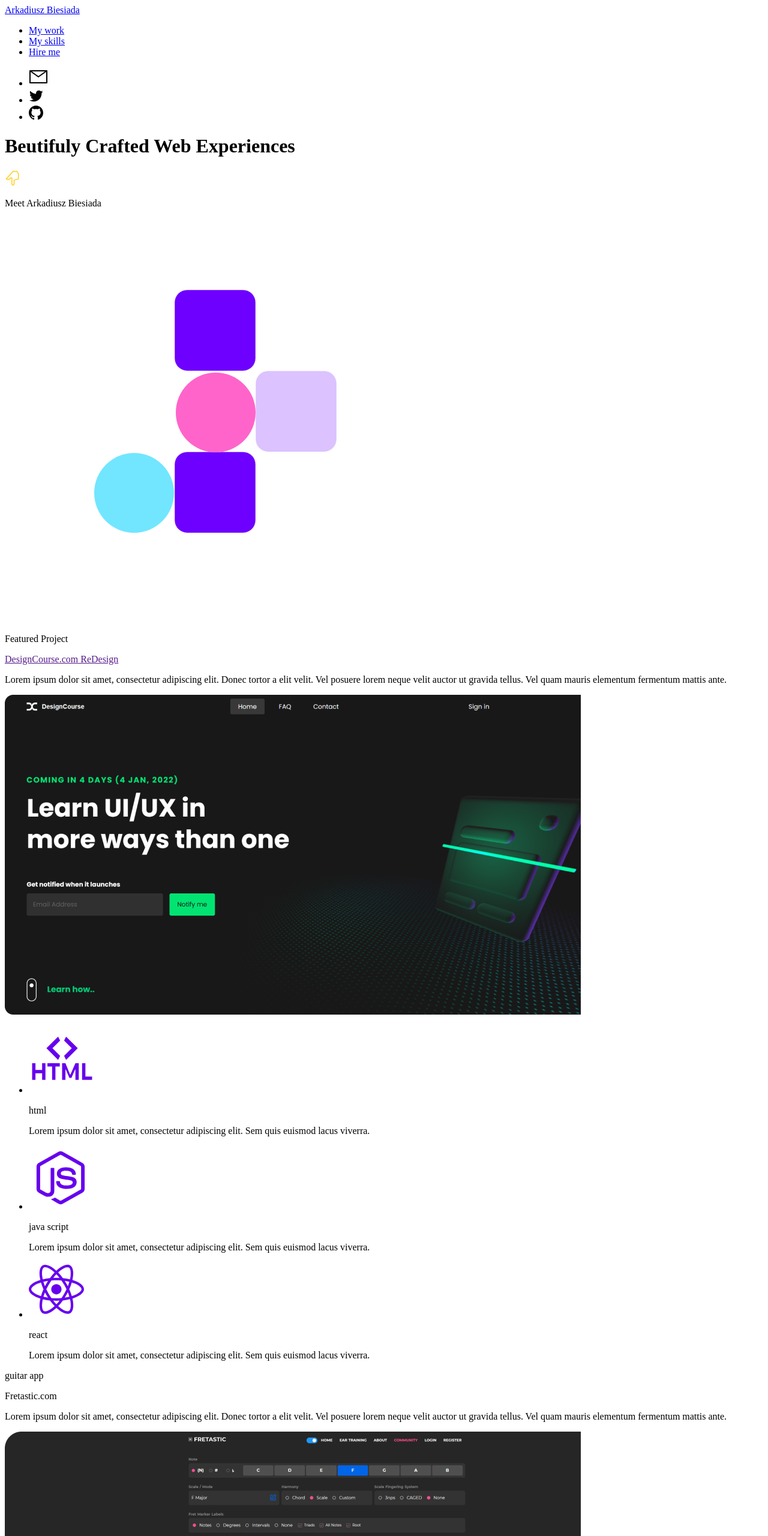
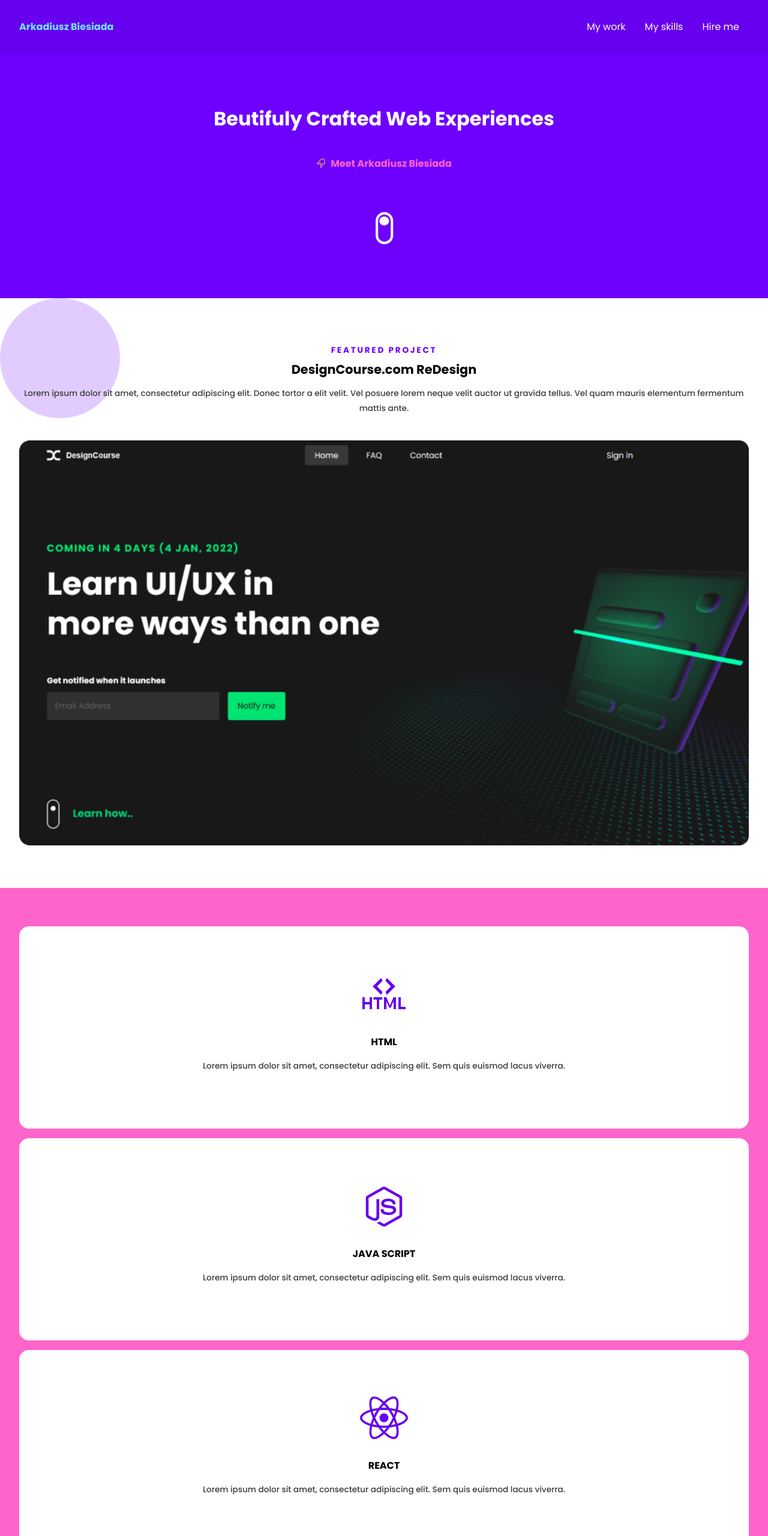
Before and after one commit to abdevworks/dc-portfolio-project, a plain HTML site: page myportfolio/index.html in a window 1280 px wide. Shown: the top 2560 px of the page at 60% size. Drawn offline with Linux system fonts and the light colour scheme.

Commit message:
Finished CSS for mobile devices.

```diff
--- a/myportfolio/css/main.scss
+++ b/myportfolio/css/main.scss
@@ -0,0 +1,171 @@
+@import url('https://fonts.googleapis.com/css2?family=Poppins:wght@300;400;500;700&display=swap');
+
+body {
+    height: 100vh;
+    margin: 0;
+    font-family: 'Poppins', arial;
+}
+
+ul {
+    list-style-type: none;
+    margin: 0;
+    padding: 0;
+}
+
+a {
+    text-decoration: none;
+}
+
+img {
+    width: 100%;
+}
+
+.nav-container {
+    background-color: #6700EE;
+
+    a {
+        color: white;
+    }
+}
+
+header {
+    display: flex;
+    justify-content: space-between;
+    padding: 2em;
+
+    .logo {
+        color: #72E6FF;
+        font-weight: bold;
+    }
+
+    ul {
+        display: flex;
+
+        a {
+            display: block;
+            padding: 0 1em;;
+        }
+    }
+}
+
+.social-header, .hero-design {
+    display: none;
+}
+
+.hero {
+    background-color: #6E00FF;
+    color: white;
+    display: grid;
+    text-align: center;
+    padding: 4em;
+}
+
+.meet {
+    display: flex;
+    margin: 0 auto;
+    width: 250px;
+    font-weight: bold;
+    color: #FF64CB;
+    align-items: center;
+    justify-content: center;
+    img {
+        height: 1em;
+        width: 1em;
+        margin-right: .5em;
+    }
+}
+
+.scroll {
+    width: 40px;
+    margin-top: 2em;
+}
+
+section {
+    padding: 4em 2em;
+    text-align: center;
+}
+
+.featured {
+    position: relative;
+
+    img {
+        border-radius: 1em;
+    }
+}
+
+.featured::before {
+    content: "";
+    position: absolute;
+    width: 200px;
+    height: 200px;
+    border-radius: 50%;
+    background-color: #6E00FF;
+    top: 0;
+    left: 0;
+    z-index: -1;
+    opacity: 0.2;
+}
+
+.subtitle {
+    text-transform: uppercase;
+    font-weight: bold;
+    color: #6E00FF;
+    letter-spacing: .2em;
+    font-size: .85em;
+}
+
+.featured-title {
+    color: black;
+    font-weight: bold;
+    font-size: 1.3em;
+    margin-top: -.4em;
+    display: block;
+}
+
+.featured-desc {
+    color: #3b3b3b;
+    margin-bottom: 3em;
+    font-size: .85em;
+    line-height: 1.8em;
+    font-weight: 500;
+}
+
+.skills {
+    background-color: #FF64CB;
+}
+
+.skills-container ul li {
+    background-color: white;
+    padding: 4em 2em;
+    border-radius: 1em;
+    margin-bottom: 1em;
+
+    .icon-container{
+        height: 100px;
+        display: grid;
+        place-content: center;
+        margin: 0 auto;
+
+        img {
+            width: 80px;
+        }
+    }
+
+    .skill-title {
+        font-weight: bold;
+        text-transform: uppercase;
+    }
+
+    .featured-desc {
+        margin-bottom: 2em;
+    }
+}
+
+.portfolio {
+    background-color: #F7F7F7;
+}
+
+.portfolio-container a img {
+    border-radius: 1em;
+    margin-bottom: 2em;
+}
--- a/myportfolio/index.html
+++ b/myportfolio/index.html
@@ -46,7 +46,9 @@
         <div class="meet">
           <img src="images/cil_hand-point-down.svg" alt="point down" />
           <p>Meet Arkadiusz Biesiada</p>
+        </div>
         <svg
+          class="scroll"
           width="59"
           height="93"
           viewBox="0 0 59 93"
@@ -65,18 +67,95 @@
           <ellipse cx="30" cy="30" rx="12" ry="11" fill="white" />
         </svg>
       </div>
-      </div>
-      <svg width="558" height="575" viewBox="0 0 558 575" fill="none" xmlns="http://www.w3.org/2000/svg">
-        <rect class="square-anim" x="283.125" y="22.125" width="134.75" height="134.75" rx="20.875" fill="#6E00FF" stroke="white" stroke-width="0.25"/>
-        <rect class="square-anim" x="283.125" y="292.125" width="134.75" height="134.75" rx="20.875" fill="#6E00FF" stroke="white" stroke-width="0.25"/>
-        <rect class="square-anim" x="418.125" y="157.125" width="134.75" height="134.75" rx="20.875" fill="#6E00FF" fill-opacity="0.24" stroke="white" stroke-width="0.25"/>
-        <rect class="square-anim" x="148.125" y="157.125" width="134.75" height="134.75" rx="20.875" fill="white" stroke="white" stroke-width="0.25"/>
-        <rect class="square-anim" x="148.125" y="427.125" width="134.75" height="134.75" rx="20.875" fill="white" stroke="white" stroke-width="0.25"/>
-        <rect class="square-anim" x="13" y="292" width="135" height="135" rx="21" fill="white" fill-opacity="0.2"/>
-        <circle class="square-anim" cx="351.5" cy="226.5" r="66.5" fill="#FF64CB"/>
-        <circle class="square-anim" cx="215.5" cy="360.5" r="66.5" fill="#72E6FF"/>
+      <svg
+        class="hero-design"
+        width="558"
+        height="575"
+        viewBox="0 0 558 575"
+        fill="none"
+        xmlns="http://www.w3.org/2000/svg"
+      >
+        <rect
+          class="square-anim"
+          x="283.125"
+          y="22.125"
+          width="134.75"
+          height="134.75"
+          rx="20.875"
+          fill="#6E00FF"
+          stroke="white"
+          stroke-width="0.25"
+        />
+        <rect
+          class="square-anim"
+          x="283.125"
+          y="292.125"
+          width="134.75"
+          height="134.75"
+          rx="20.875"
+          fill="#6E00FF"
+          stroke="white"
+          stroke-width="0.25"
+        />
+        <rect
+          class="square-anim"
+          x="418.125"
+          y="157.125"
+          width="134.75"
+          height="134.75"
+          rx="20.875"
+          fill="#6E00FF"
+          fill-opacity="0.24"
+          stroke="white"
+          stroke-width="0.25"
+        />
+        <rect
+          class="square-anim"
+          x="148.125"
+          y="157.125"
+          width="134.75"
+          height="134.75"
+          rx="20.875"
+          fill="white"
+          stroke="white"
+          stroke-width="0.25"
+        />
+        <rect
+          class="square-anim"
+          x="148.125"
+          y="427.125"
+          width="134.75"
+          height="134.75"
+          rx="20.875"
+          fill="white"
+          stroke="white"
+          stroke-width="0.25"
+        />
+        <rect
+          class="square-anim"
+          x="13"
+          y="292"
+          width="135"
+          height="135"
+          rx="21"
+          fill="white"
+          fill-opacity="0.2"
+        />
+        <circle
+          class="square-anim"
+          cx="351.5"
+          cy="226.5"
+          r="66.5"
+          fill="#FF64CB"
+        />
+        <circle
+          class="square-anim"
+          cx="215.5"
+          cy="360.5"
+          r="66.5"
+          fill="#72E6FF"
+        />
       </svg>
-
     </div>
 
     <section class="featured">
@@ -85,10 +164,18 @@
           <p class="subtitle">Featured Project</p>
           <a href="" class="featured-title">DesignCourse.com ReDesign</a>
 
-                <p class="featured-desc">Lorem ipsum dolor sit amet, consectetur adipiscing elit. Donec tortor a elit velit. Vel posuere lorem neque velit auctor ut gravida tellus. Vel quam mauris elementum fermentum mattis ante. </p>
+          <p class="featured-desc">
+            Lorem ipsum dolor sit amet, consectetur adipiscing elit. Donec
+            tortor a elit velit. Vel posuere lorem neque velit auctor ut gravida
+            tellus. Vel quam mauris elementum fermentum mattis ante.
+          </p>
         </div>
       </div>
-        <img class="right transition2" src="images/project-one.png" alt="featured project">
+      <img
+        class="right transition2"
+        src="images/project-one.png"
+        alt="featured project"
+      />
     </section>
 
     <section class="skills">
@@ -96,24 +183,33 @@
         <ul>
           <li class="transition2">
             <div class="icon-container one">
-                        <img src="images/dashicons_html.svg" alt="html icon">
+              <img src="images/dashicons_html.svg" alt="html icon" />
+            </div>
             <p class="skill-title">html</p>
-                        <p class="featured-desc skill-desc">Lorem ipsum dolor sit amet, consectetur adipiscing elit. Sem quis euismod lacus viverra.</p>
-                    </div>
+            <p class="featured-desc skill-desc">
+              Lorem ipsum dolor sit amet, consectetur adipiscing elit. Sem
+              quis euismod lacus viverra.
+            </p>
           </li>
           <li class="transition2">
             <div class="icon-container two">
-                        <img src="images/uil_java-script.svg" alt="javascript icon">
+              <img src="images/uil_java-script.svg" alt="javascript icon" />
+            </div>
             <p class="skill-title">java script</p>
-                        <p class="featured-desc skill-desc">Lorem ipsum dolor sit amet, consectetur adipiscing elit. Sem quis euismod lacus viverra.</p>
-                    </div>
+            <p class="featured-desc skill-desc">
+              Lorem ipsum dolor sit amet, consectetur adipiscing elit. Sem
+              quis euismod lacus viverra.
+            </p>
           </li>
           <li class="transition2">
             <div class="icon-container three">
-                        <img src="images/akar-icons_react-fill.svg" alt="react icon">
+              <img src="images/akar-icons_react-fill.svg" alt="react icon" />
+            </div>
             <p class="skill-title">react</p>
-                        <p class="featured-desc skill-desc">Lorem ipsum dolor sit amet, consectetur adipiscing elit. Sem quis euismod lacus viverra.</p>
-                    </div>
+            <p class="featured-desc skill-desc">
+              Lorem ipsum dolor sit amet, consectetur adipiscing elit. Sem
+              quis euismod lacus viverra.
+            </p>
           </li>
         </ul>
       </div>
@@ -125,30 +221,42 @@
           <div class="inner">
             <p class="subtitle">guitar app</p>
             <p class="featured-title">Fretastic.com</p>
-                    <p class="featured-desc">Lorem ipsum dolor sit amet, consectetur adipiscing elit. Donec tortor a elit velit. Vel posuere lorem neque velit auctor ut gravida tellus. Vel quam mauris elementum fermentum mattis ante. </p>
+            <p class="featured-desc">
+              Lorem ipsum dolor sit amet, consectetur adipiscing elit. Donec
+              tortor a elit velit. Vel posuere lorem neque velit auctor ut
+              gravida tellus. Vel quam mauris elementum fermentum mattis ante.
+            </p>
           </div>
         </div>
-            <a href="#"><img src="images/project-two.png" alt="fretastic"></a>
+        <a href="#"><img src="images/project-two.png" alt="fretastic" /></a>
       </div>
       <div class="portfolio-container transition3">
         <div class="portfolio-left">
           <div class="inner">
             <p class="subtitle">guitar app</p>
             <p class="featured-title">Fretastic.com</p>
-                    <p class="featured-desc">Lorem ipsum dolor sit amet, consectetur adipiscing elit. Donec tortor a elit velit. Vel posuere lorem neque velit auctor ut gravida tellus. Vel quam mauris elementum fermentum mattis ante. </p>
+            <p class="featured-desc">
+              Lorem ipsum dolor sit amet, consectetur adipiscing elit. Donec
+              tortor a elit velit. Vel posuere lorem neque velit auctor ut
+              gravida tellus. Vel quam mauris elementum fermentum mattis ante.
+            </p>
           </div>
         </div>
-            <a href="#"><img src="images/project-two.png" alt="fretastic"></a>
+        <a href="#"><img src="images/project-two.png" alt="fretastic" /></a>
       </div>
       <div class="portfolio-container transition3">
         <div class="portfolio-left">
           <div class="inner">
             <p class="subtitle">guitar app</p>
             <p class="featured-title">Fretastic.com</p>
-                    <p class="featured-desc">Lorem ipsum dolor sit amet, consectetur adipiscing elit. Donec tortor a elit velit. Vel posuere lorem neque velit auctor ut gravida tellus. Vel quam mauris elementum fermentum mattis ante. </p>
+            <p class="featured-desc">
+              Lorem ipsum dolor sit amet, consectetur adipiscing elit. Donec
+              tortor a elit velit. Vel posuere lorem neque velit auctor ut
+              gravida tellus. Vel quam mauris elementum fermentum mattis ante.
+            </p>
           </div>
         </div>
-            <a href="#"><img src="images/project-two.png" alt="fretastic"></a>
+        <a href="#"><img src="images/project-two.png" alt="fretastic" /></a>
       </div>
     </section>
   </body>
```
Also changed, not shown: myportfolio/css/main.css, 1 other file. Lines whose indentation alone changed are shown as unchanged.
